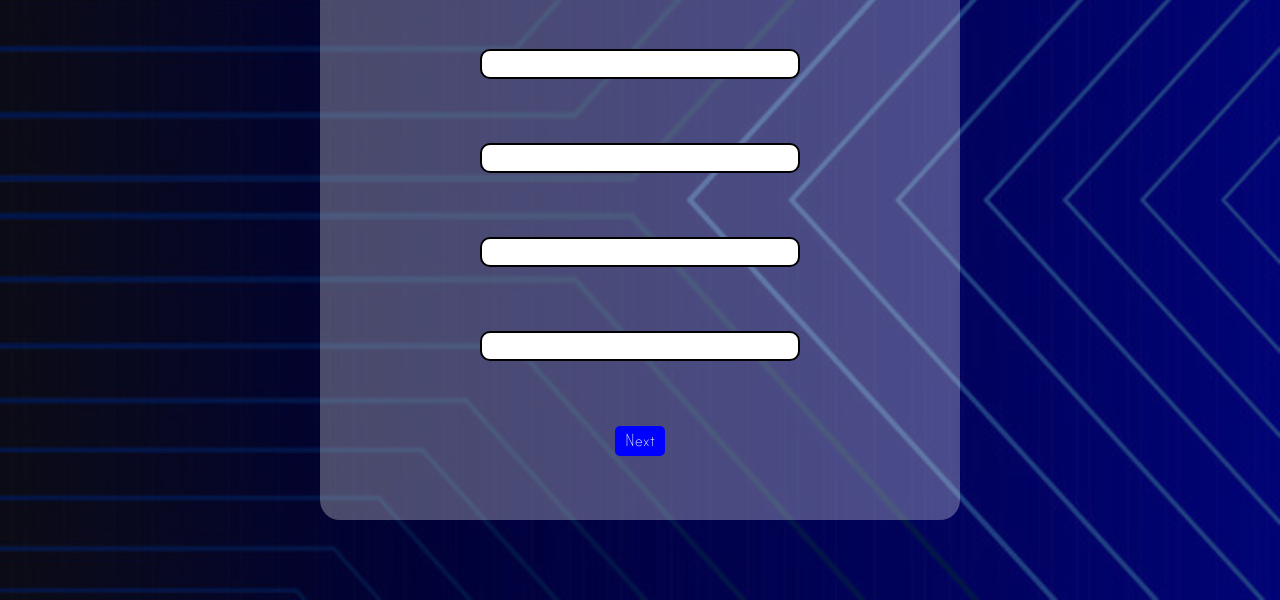
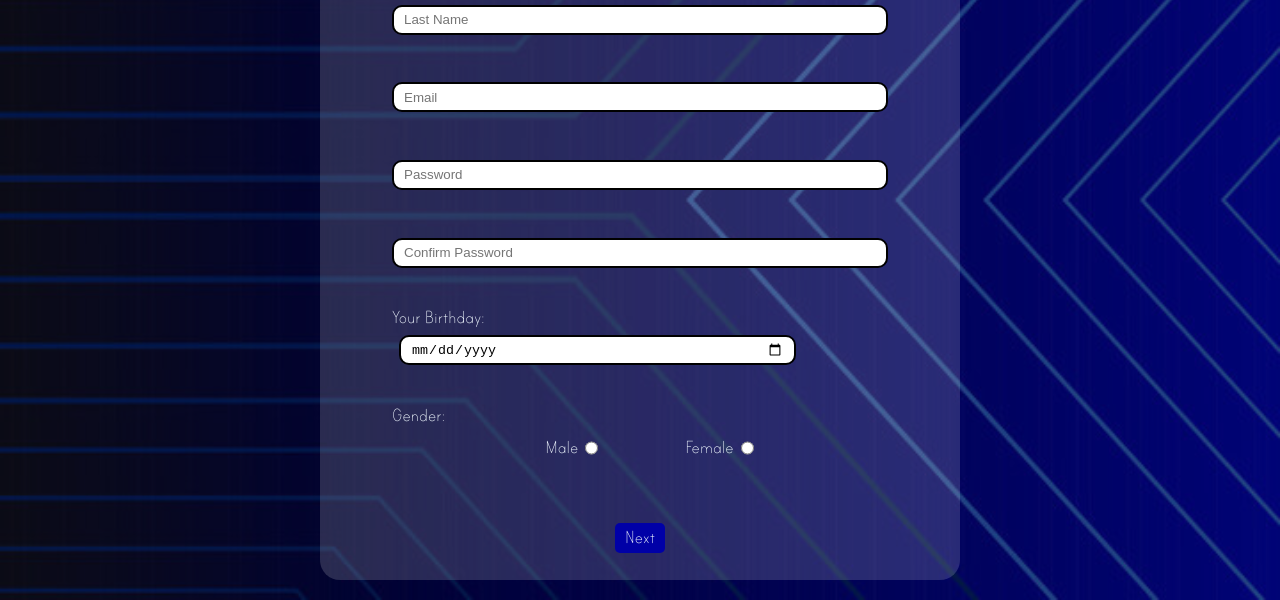
Before and after one commit to MohammadAlAgha/js-from, a plain HTML site: page index.html in a window 1280 px wide. Shown: the part 200-800 px from the top of the page. Drawn offline with Linux system fonts and the light colour scheme.

Commit message:
Added date and gender fixed margin

```diff
--- a/index.html
+++ b/index.html
@@ -10,11 +10,25 @@
   <body>
     <div class="page">
       <div class="register">
-        <div class="welcome">Welcome</div>
-        <input type="text" />
-        <input type="text" />
-        <input type="email" />
-        <input type="password" />
+        <div class="welcome">Welcome!</div>
+        <input type="text" placeholder="First Name" />
+        <input type="text" placeholder="Last Name" />
+        <input type="email" placeholder="Email" />
+        <input type="password" placeholder="Password" />
+        <input type="password" placeholder="Confirm Password" />
+        <div class="date">
+          <label for="">Your Birthday:</label>
+          <input type="date" name="" id="gender" />
+        </div>
+        <div class="gender">
+          <div class="type">Gender:</div>
+          <div class="maleFemale">
+            <label for="">Male</label>
+            <input type="radio" id="gender" />
+            <label for="">Female</label>
+            <input type="radio" id="gender" />
+          </div>
+        </div>
         <button class="submit" id="submit">Next</button>
       </div>
     </div>
--- a/styles.css
+++ b/styles.css
@@ -34,28 +34,30 @@ img {
 }
 
 .register {
-  height: 80%;
+  padding: 10px;
+  height: 95%;
   width: 50%;
   display: flex;
   flex-direction: column;
-  justify-content: space-evenly;
+  justify-content: space-around;
   align-items: center;
-  background-color: rgba(255, 255, 255, 0.288);
+  background-color: rgba(255, 255, 255, 0.158);
   border-radius: 20px;
 }
 
 input {
-  width: 50%;
+  width: 80%;
   height: 30px;
   border-radius: 10px;
   padding: 5px 10px;
   border: black 2px solid;
+  margin: 7px;
 }
 
 .submit {
   height: 30px;
   width: 50px;
-  background-color: blue;
+  background-color: rgb(0, 0, 167);
   color: aliceblue;
   border-radius: 5px;
   padding: 5px;
@@ -67,3 +69,44 @@ input {
   color: aliceblue;
   font-size: 40px;
 }
+
+.date {
+  width: 80%;
+  display: flex;
+  flex-direction: column;
+  color: aliceblue;
+  font-size: 20px;
+}
+
+.types {
+  color: aliceblue;
+  font-size: 20px;
+}
+
+.gender {
+  width: 80%;
+  display: flex;
+  flex-direction: row;
+  color: aliceblue;
+  font-size: 20px;
+}
+
+.maleFemale {
+  display: flex;
+  flex-direction: row;
+  align-items: center;
+  margin: 20px;
+}
+
+.data {
+  height: 60%;
+  width: 80%;
+  display: flex;
+  flex-direction: column;
+  justify-content: space-around;
+  align-items: start;
+}
+
+.maleFemale > label {
+  margin-left: 80px;
+}
```
